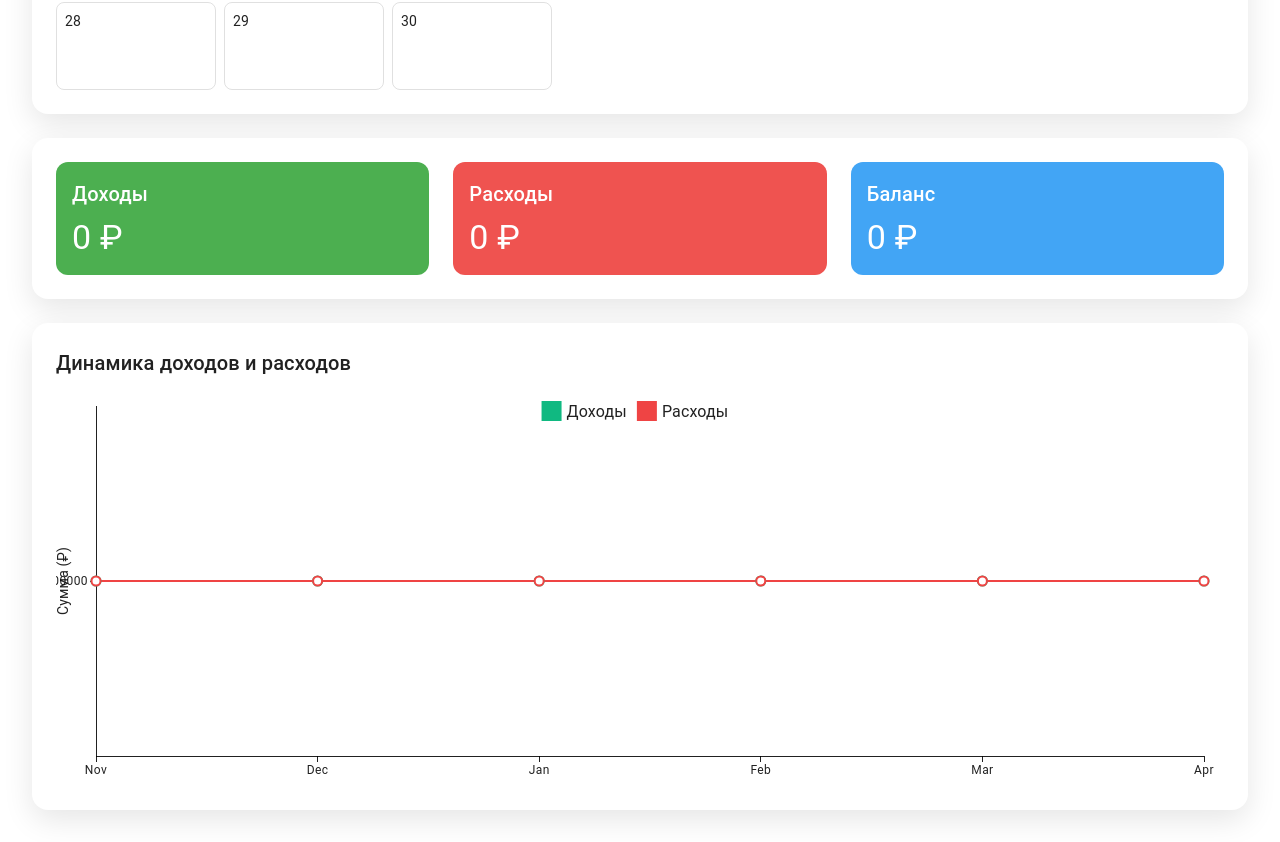
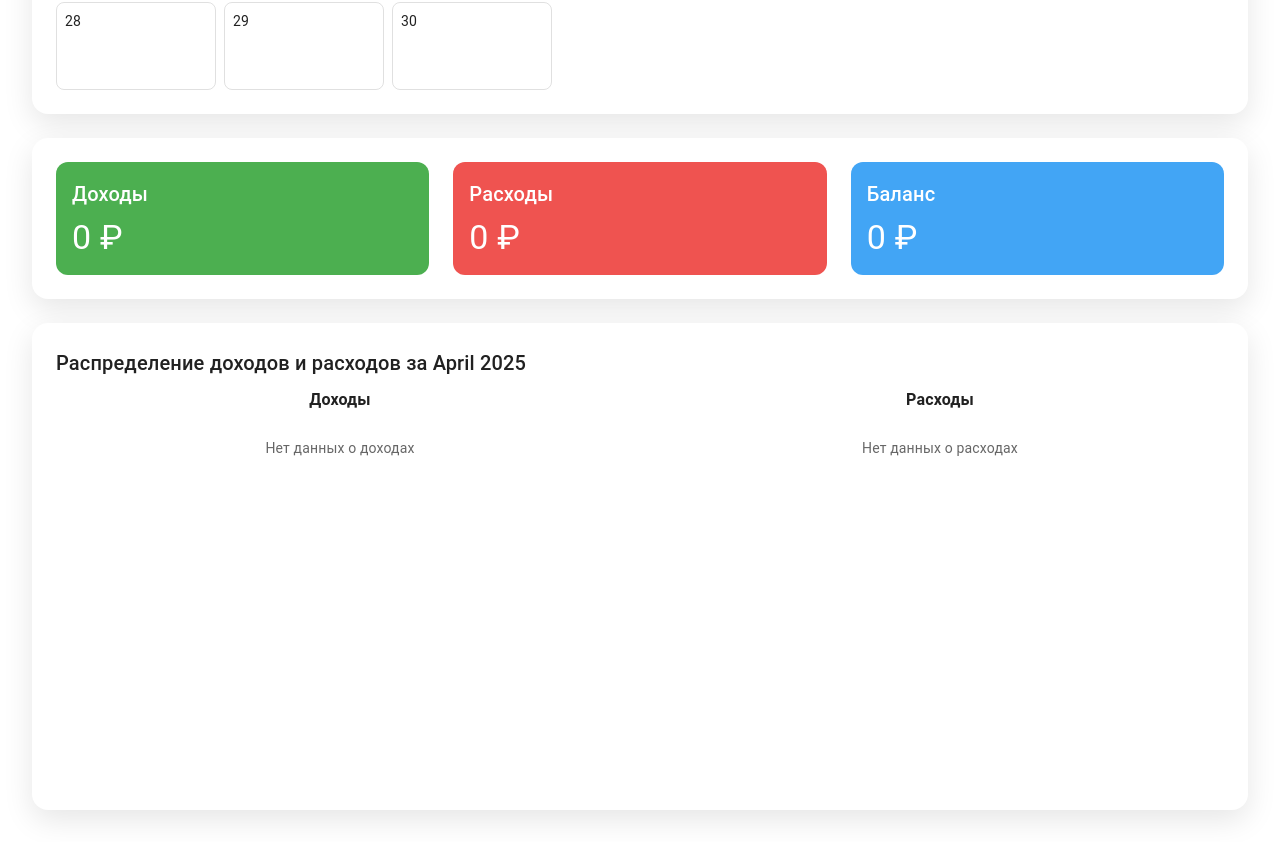
Before and after one commit to Tunaber/wealthy, a React (Vite) app in the folder Wealthy/: page /calendar in a window 1280 px wide. Shown: the part 594-1436 px from the top of the page. Built offline with nearby package versions, Linux system fonts and the light colour scheme.

Commit message:
Исправлена неточность графика. Теперь график отображается на каждый из месяцев

```diff
--- a/Wealthy/src/Components/Calendar/FinanceCalendarPage.jsx
+++ b/Wealthy/src/Components/Calendar/FinanceCalendarPage.jsx
@@ -17,7 +17,7 @@ import {
 } from '@mui/material';
 import { Add, ArrowBackIos, ArrowForwardIos, Edit, Delete, ArrowBack } from '@mui/icons-material';
 import { styled } from '@mui/material/styles';
-import { LineChart } from '@mui/x-charts/LineChart';
+import { PieChart } from '@mui/x-charts';
 import { useNavigate } from 'react-router-dom';
 
 const CalendarContainer = styled(Paper)(({ theme }) => ({
@@ -145,6 +145,16 @@ const ChartContainer = styled(Paper)(({ theme }) => ({
   boxShadow: '0px 10px 30px rgba(0, 0, 0, 0.1)',
   backgroundColor: '#ffffff',
   marginTop: theme.spacing(3),
+  '& .MuiChartsAxis-tick': {
+    fill: theme.palette.text.secondary,
+  },
+  '& .MuiChartsAxis-line': {
+    stroke: theme.palette.divider,
+  },
+  '& .MuiChartsGrid-line': {
+    stroke: theme.palette.divider,
+    strokeDasharray: '4 4',
+  },
 }));
 
 const FinancialCalendar = () => {
@@ -282,37 +292,61 @@ const FinancialCalendar = () => {
   };
 
   const chartData = useMemo(() => {
-    const months = getLastSixMonths();
-    const incomeData = months.map((month) => {
+    const year = currentDate.getFullYear();
+    const month = currentDate.getMonth();
+
+    // Фильтруем транзакции за текущий месяц
     const monthTransactions = transactions.filter((t) => {
       const transactionDate = new Date(t.date);
-        return (
-          transactionDate.getFullYear() === month.getFullYear() &&
-          transactionDate.getMonth() === month.getMonth() &&
-          t.type === 'income'
-        );
-      });
-      return monthTransactions.reduce((sum, t) => sum + t.amount, 0);
+      return transactionDate.getFullYear() === year && transactionDate.getMonth() === month;
     });
 
-    const expenseData = months.map((month) => {
-      const monthTransactions = transactions.filter((t) => {
-        const transactionDate = new Date(t.date);
-        return (
-          transactionDate.getFullYear() === month.getFullYear() &&
-          transactionDate.getMonth() === month.getMonth() &&
-          t.type === 'expense'
-        );
-      });
-      return monthTransactions.reduce((sum, t) => sum + t.amount, 0);
-    });
+    // Группируем доходы по категориям
+    const incomeData = monthTransactions
+      .filter((t) => t.type === 'income')
+      .reduce((acc, transaction) => {
+        if (!acc[transaction.category]) {
+          acc[transaction.category] = 0;
+        }
+        acc[transaction.category] += transaction.amount;
+        return acc;
+      }, {});
+
+    // Группируем расходы по категориям
+    const expenseData = monthTransactions
+      .filter((t) => t.type === 'expense')
+      .reduce((acc, transaction) => {
+        if (!acc[transaction.category]) {
+          acc[transaction.category] = 0;
+        }
+        acc[transaction.category] += transaction.amount;
+        return acc;
+      }, {});
+
+    // Преобразуем в формат для круговых диаграмм
+    const incomePieData = Object.entries(incomeData)
+      .map(([category, value]) => ({
+        id: category,
+        value: value,
+        label: category,
+      }))
+      .sort((a, b) => b.value - a.value);
+
+    const expensePieData = Object.entries(expenseData)
+      .map(([category, value]) => ({
+        id: category,
+        value: value,
+        label: category,
+      }))
+      .sort((a, b) => b.value - a.value);
 
     return {
-      months: months.map((m) => m.toLocaleString('default', { month: 'short' })),
-      income: incomeData,
-      expenses: expenseData,
+      incomePieData,
+      expensePieData,
+      totalIncome: Object.values(incomeData).reduce((sum, val) => sum + val, 0),
+      totalExpenses: Object.values(expenseData).reduce((sum, val) => sum + val, 0),
     };
-  }, [transactions]);
+  }, [transactions, currentDate]);
 
   const renderCalendar = () => {
     const year = currentDate.getFullYear();
@@ -451,27 +485,118 @@ const FinancialCalendar = () => {
 
       <ChartContainer>
         <Typography variant="h6" gutterBottom>
-          Динамика доходов и расходов
+          Распределение доходов и расходов за{' '}
+          {currentDate.toLocaleString('default', { month: 'long', year: 'numeric' })}
         </Typography>
-        <Box sx={{ height: 400 }}>
-          <LineChart
+        <Box
+          sx={{
+            display: 'flex',
+            flexDirection: { xs: 'column', md: 'row' },
+            gap: 4,
+            justifyContent: 'center',
+            alignItems: 'flex-start',
+            minHeight: 400,
+          }}
+        >
+          <Box
+            sx={{
+              flex: 1,
+              display: 'flex',
+              flexDirection: 'column',
+              alignItems: 'center',
+              gap: 2,
+            }}
+          >
+            <Typography variant="subtitle1" fontWeight="bold" sx={{ mb: 1 }}>
+              Доходы
+            </Typography>
+            {chartData.incomePieData.length > 0 ? (
+              <PieChart
                 series={[
                   {
-                data: chartData.income,
-                label: 'Доходы',
-                color: '#10b981',
-              },
-              {
-                data: chartData.expenses,
-                label: 'Расходы',
-                color: '#ef4444',
+                    data: chartData.incomePieData,
+                    innerRadius: 40,
+                    outerRadius: 120,
+                    paddingAngle: 2,
+                    cornerRadius: 5,
+                    highlightScope: { faded: 'global', highlighted: 'item' },
+                    faded: { innerRadius: 30, additionalRadius: -30, color: 'gray' },
                   },
                 ]}
-            xAxis={[{ scaleType: 'point', data: chartData.months }]}
-            yAxis={[{ label: 'Сумма (₽)' }]}
-            height={400}
-            margin={{ top: 20, bottom: 30, left: 40, right: 20 }}
+                width={400}
+                height={300}
+                slotProps={{
+                  legend: {
+                    direction: 'column',
+                    position: { vertical: 'middle', horizontal: 'right' },
+                    padding: 20,
+                    itemMarkWidth: 10,
+                    itemMarkHeight: 10,
+                    markGap: 5,
+                    itemGap: 10,
+                    labelStyle: {
+                      fontSize: '0.875rem',
+                      fontWeight: 500,
+                    },
+                  },
+                }}
               />
+            ) : (
+              <Typography variant="body2" color="text.secondary">
+                Нет данных о доходах
+              </Typography>
+            )}
+          </Box>
+
+          <Box
+            sx={{
+              flex: 1,
+              display: 'flex',
+              flexDirection: 'column',
+              alignItems: 'center',
+              gap: 2,
+            }}
+          >
+            <Typography variant="subtitle1" fontWeight="bold" sx={{ mb: 1 }}>
+              Расходы
+            </Typography>
+            {chartData.expensePieData.length > 0 ? (
+              <PieChart
+                series={[
+                  {
+                    data: chartData.expensePieData,
+                    innerRadius: 40,
+                    outerRadius: 120,
+                    paddingAngle: 2,
+                    cornerRadius: 5,
+                    highlightScope: { faded: 'global', highlighted: 'item' },
+                    faded: { innerRadius: 30, additionalRadius: -30, color: 'gray' },
+                  },
+                ]}
+                width={400}
+                height={300}
+                slotProps={{
+                  legend: {
+                    direction: 'column',
+                    position: { vertical: 'middle', horizontal: 'right' },
+                    padding: { left: 40, right: 20 },
+                    itemMarkWidth: 10,
+                    itemMarkHeight: 10,
+                    markGap: 5,
+                    itemGap: 10,
+                    labelStyle: {
+                      fontSize: '0.875rem',
+                      fontWeight: 500,
+                    },
+                  },
+                }}
+              />
+            ) : (
+              <Typography variant="body2" color="text.secondary">
+                Нет данных о расходах
+              </Typography>
+            )}
+          </Box>
         </Box>
       </ChartContainer>
 
```
Lines whose indentation alone changed are shown as unchanged.
